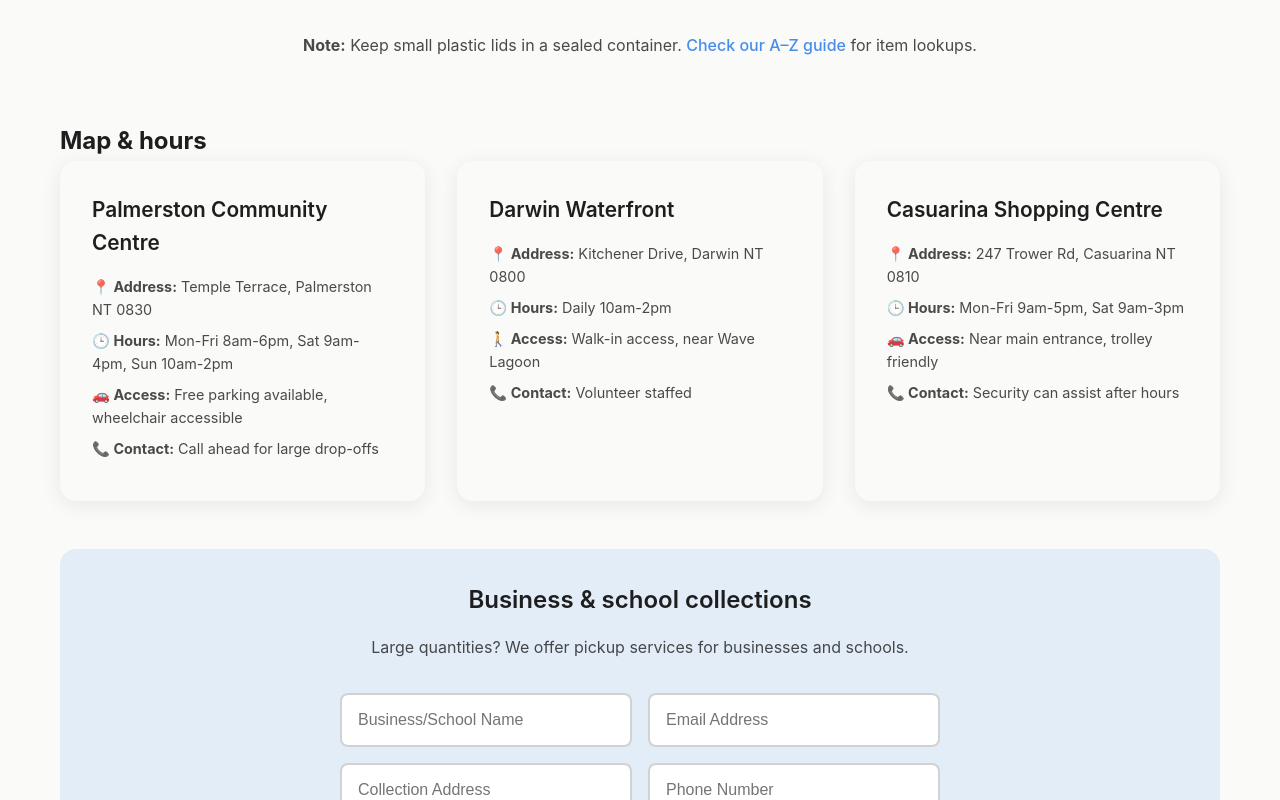
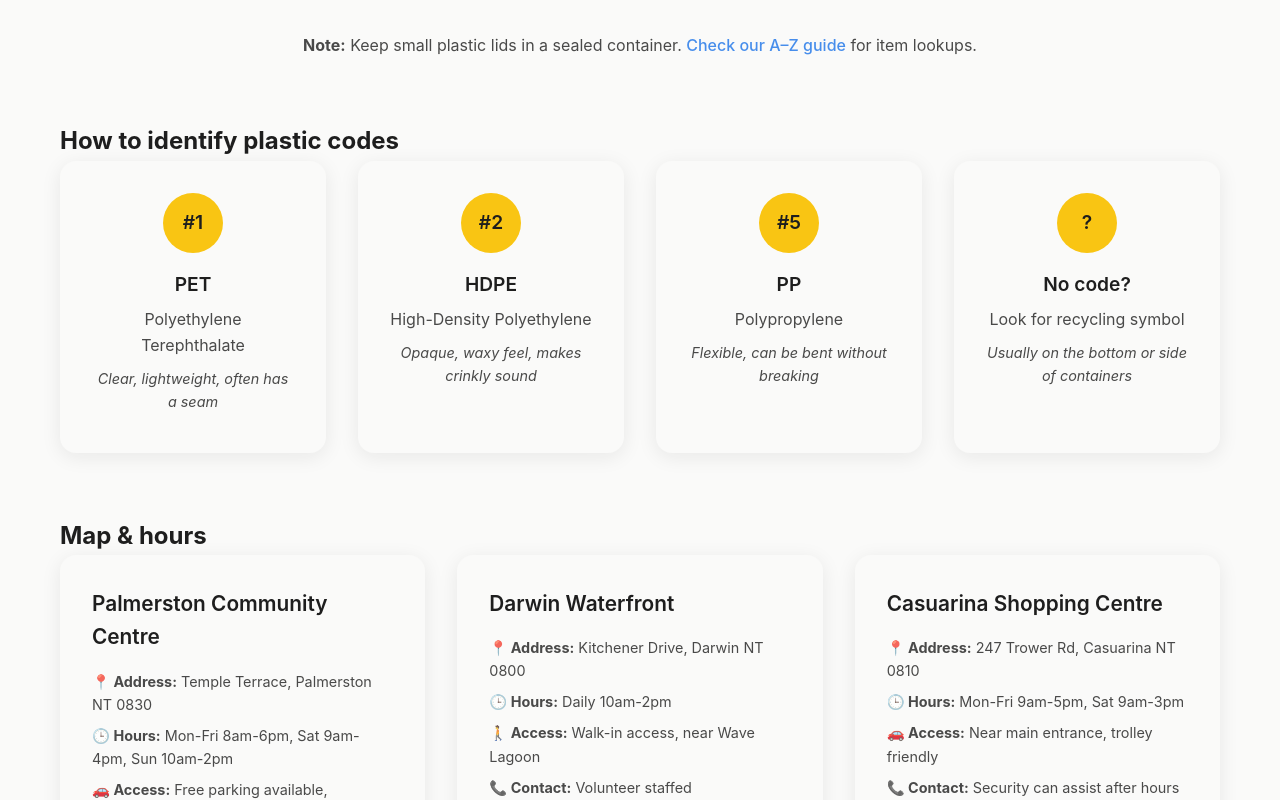
Before and after one commit to aldrinmagno/preciousplasticau, a Vue app: page /plastic-drop-off in a window 1280 px wide. Shown: the part 901-1701 px from the top of the page. Built offline with nearby package versions, Linux system fonts and the light colour scheme; the HTML template or start-up script is replaced by a standard one.

Commit message:
Updated Home.vue

```diff
--- a/src/views/AZPlasticRecycling.vue
+++ b/src/views/AZPlasticRecycling.vue
@@ -70,6 +70,12 @@
       <section class="identify-section">
         <h2>How to identify plastic codes</h2>
         <div class="identify-grid">
+          <div class="identify-card">
+            <div class="code-example">#1</div>
+            <h3>PET</h3>
+            <p>Polyethylene Terephthalate</p>
+            <p class="characteristics">Clear, lightweight, often has a seam</p>
+          </div>
           <div class="identify-card">
             <div class="code-example">#2</div>
             <h3>HDPE</h3>
@@ -188,9 +194,9 @@ export default {
           id: 4,
           name: 'Bottles (drink)',
           resinCode: '#1 PET',
-          accepted: false,
+          accepted: true,
           prepNotes: 'Remove caps and labels. Rinse clean.',
-          yellowBin: 'Yes',
+          yellowBin: 'Yes, but we can also use them',
           relatedItems: ['Water bottles', 'Soft drink bottles']
         },
         {
@@ -224,9 +230,9 @@ export default {
           id: 8,
           name: 'Egg cartons (plastic)',
           resinCode: '#1 PET',
-          accepted: false,
+          accepted: true,
           prepNotes: 'Remove any labels or stickers.',
-          yellowBin: 'Yes',
+          yellowBin: 'Yes, but we can also use them',
           relatedItems: ['Food packaging', 'Fruit punnets']
         },
         {
@@ -251,9 +257,9 @@ export default {
           id: 11,
           name: 'Honey jars (plastic)',
           resinCode: '#1 PET',
-          accepted: false,
+          accepted: true,
           prepNotes: 'Remove all honey residue with hot water.',
-          yellowBin: 'Yes, if completely clean',
+          yellowBin: 'Yes, but we can also use them if completely clean',
           relatedItems: ['Jam jars', 'Sauce containers']
         },
         {
@@ -278,9 +284,9 @@ export default {
           id: 14,
           name: 'Ketchup bottles',
           resinCode: '#1 PET',
-          accepted: false,
+          accepted: true,
           prepNotes: 'Rinse thoroughly to remove all sauce.',
-          yellowBin: 'Yes',
+          yellowBin: 'Yes, but we can also use them',
           relatedItems: ['Sauce bottles', 'Condiment bottles']
         },
         {
@@ -314,9 +320,9 @@ export default {
           id: 18,
           name: 'Oil bottles',
           resinCode: '#1 PET',
-          accepted: false,
+          accepted: true,
           prepNotes: 'Very difficult to clean. Small amounts of oil contaminate batches.',
-          yellowBin: 'Only if completely clean (very difficult)',
+          yellowBin: 'Only if completely clean - we can use them if spotless',
           relatedItems: ['Cooking oil bottles', 'Olive oil bottles']
         },
         {
@@ -385,7 +391,7 @@ export default {
             "name": "What plastic items can I recycle in Darwin?",
             "acceptedAnswer": {
               "@type": "Answer",
-              "text": "In Darwin, you can recycle clean HDPE (#2) and PP (#5) plastics through our drop-off points. This includes milk bottles, detergent containers, yogurt containers, and bottle caps."
+              "text": "In Darwin, you can recycle clean PET (#1), HDPE (#2), and PP (#5) plastics through our drop-off points. This includes water bottles, milk bottles, detergent containers, yogurt containers, and bottle caps."
             }
           },
           {
@@ -393,7 +399,7 @@ export default {
             "name": "How do I identify plastic resin codes?",
             "acceptedAnswer": {
               "@type": "Answer",
-              "text": "Look for the recycling symbol with a number inside, usually on the bottom of containers. HDPE (#2) has a waxy feel and makes a crinkly sound. PP (#5) is flexible and can be bent without breaking."
+              "text": "Look for the recycling symbol with a number inside, usually on the bottom of containers. PET (#1) is clear and lightweight. HDPE (#2) has a waxy feel and makes a crinkly sound. PP (#5) is flexible and can be bent without breaking."
             }
           },
           {
--- a/src/views/Home.vue
+++ b/src/views/Home.vue
@@ -184,7 +184,7 @@
           </div>
           <div class="faq-item">
             <h3>What plastics can I recycle near me?</h3>
-            <p>We accept clean, dry HDPE (#2) and PP (#5) plastics. Remove labels and caps, sort by code. Check our <router-link to="/a-z-plastic-recycling">A–Z guide</router-link> to look up specific items.</p>
+            <p>We accept clean, dry PET (#1), HDPE (#2), and PP (#5) plastics. Remove labels and caps, sort by code. Check our <router-link to="/a-z-plastic-recycling">A–Z guide</router-link> to look up specific items.</p>
           </div>
           <div class="faq-item">
             <h3>Do you collect from businesses or schools?</h3>
@@ -260,7 +260,7 @@ export default {
             "name": "What plastics can I recycle near me?",
             "acceptedAnswer": {
               "@type": "Answer",
-              "text": "We accept clean, dry HDPE (#2) and PP (#5) plastics. Remove labels and caps, sort by code."
+              "text": "We accept clean, dry PET (#1), HDPE (#2), and PP (#5) plastics. Remove labels and caps, sort by code."
             }
           },
           {
--- a/src/views/PlasticDropOff.vue
+++ b/src/views/PlasticDropOff.vue
@@ -13,6 +13,9 @@
           <div class="accepted-card">
             <h3>✅ Accepted</h3>
             <div class="plastic-list">
+              <div class="plastic-item">
+                <strong>PET #1:</strong> Water bottles, soft drink bottles, food containers
+              </div>
               <div class="plastic-item">
                 <strong>HDPE #2:</strong> Bottles, lids, containers
               </div>
@@ -83,6 +86,37 @@
         </p>
       </section>
 
+      <!-- How to identify plastic codes -->
+      <section class="identify-section">
+        <h2>How to identify plastic codes</h2>
+        <div class="identify-grid">
+          <div class="identify-card">
+            <div class="code-example">#1</div>
+            <h3>PET</h3>
+            <p>Polyethylene Terephthalate</p>
+            <p class="characteristics">Clear, lightweight, often has a seam</p>
+          </div>
+          <div class="identify-card">
+            <div class="code-example">#2</div>
+            <h3>HDPE</h3>
+            <p>High-Density Polyethylene</p>
+            <p class="characteristics">Opaque, waxy feel, makes crinkly sound</p>
+          </div>
+          <div class="identify-card">
+            <div class="code-example">#5</div>
+            <h3>PP</h3>
+            <p>Polypropylene</p>
+            <p class="characteristics">Flexible, can be bent without breaking</p>
+          </div>
+          <div class="identify-card">
+            <div class="code-example">?</div>
+            <h3>No code?</h3>
+            <p>Look for recycling symbol</p>
+            <p class="characteristics">Usually on the bottom or side of containers</p>
+          </div>
+        </div>
+      </section>
+
       <!-- Map & Hours -->
       <section class="locations-section">
         <h2>Map & hours</h2>
@@ -142,8 +176,13 @@
         <h2>Frequently asked questions</h2>
         <div class="faq-grid">
           <div class="faq-item">
+            <h3>Do you accept PET #1 plastic bottles?</h3>
+            <p>Yes! We now accept clean PET #1 bottles including water bottles, soft drink bottles, and clear food containers. Remove all labels and caps, and rinse thoroughly before drop-off.</p>
+          </div>
+
+          <div class="faq-item">
             <h3>Do you take bottle caps for recycling in Darwin?</h3>
-            <p>Yes! We accept bottle caps if they're made from PP (#5) or HDPE (#2). Check the recycling code on the cap. Keep small caps in a sealed container or bag to prevent them from getting lost.</p>
+            <p>Yes! We accept bottle caps if they're made from PP (#5), HDPE (#2), or PET (#1). Check the recycling code on the cap. Keep small caps in a sealed container or bag to prevent them from getting lost.</p>
           </div>
 
           <div class="faq-item">
@@ -153,7 +192,7 @@
 
           <div class="faq-item">
             <h3>Do you accept mixed plastics?</h3>
-            <p>No, we only accept clean, sorted HDPE (#2) and PP (#5) plastics. Mixed or contaminated plastics can't be processed in our machines. Use our <router-link to="/a-z-plastic-recycling">A–Z guide</router-link> to identify plastic types.</p>
+            <p>No, we only accept clean, sorted PET (#1), HDPE (#2), and PP (#5) plastics. Mixed or contaminated plastics can't be processed in our machines. Use our <router-link to="/a-z-plastic-recycling">A–Z guide</router-link> to identify plastic types.</p>
           </div>
 
           <div class="faq-item">
@@ -446,6 +485,56 @@ export default {
   text-decoration: underline;
 }
 
+.identify-section {
+  margin-bottom: 4rem;
+}
+
+.identify-grid {
+  display: grid;
+  grid-template-columns: repeat(auto-fit, minmax(200px, 1fr));
+  gap: 2rem;
+}
+
+.identify-card {
+  background: #FAFAF9;
+  border-radius: 16px;
+  padding: 2rem;
+  text-align: center;
+  box-shadow: 0 4px 20px rgba(30, 30, 30, 0.08);
+}
+
+.code-example {
+  background: #F9C513;
+  color: #1E1E1E;
+  width: 60px;
+  height: 60px;
+  border-radius: 50%;
+  display: flex;
+  align-items: center;
+  justify-content: center;
+  font-weight: 600;
+  font-size: 1.2rem;
+  margin: 0 auto 1rem;
+}
+
+.identify-card h3 {
+  font-size: 1.2rem;
+  font-weight: 600;
+  margin-bottom: 0.5rem;
+  color: #1E1E1E;
+}
+
+.identify-card p {
+  color: #1E1E1E;
+  opacity: 0.8;
+  margin-bottom: 0.5rem;
+}
+
+.characteristics {
+  font-style: italic;
+  font-size: 0.9rem;
+}
+
 .locations-section {
   margin-bottom: 4rem;
 }
--- a/src/views/Shop.vue
+++ b/src/views/Shop.vue
@@ -125,6 +125,7 @@
         <div class="materials-content">
           <div class="materials-info">
             <h3>HDPE/PP sourcing and tracing</h3>
+            <h3>PET/HDPE/PP sourcing and tracing</h3>
             <p>Every product comes with a batch ID that traces back to the specific plastic donations we received. We can tell you which suburbs your product came from and approximately how many containers were diverted from landfill.</p>
             <div class="tracing-features">
               <div class="feature">
@@ -145,6 +146,10 @@
             <h3>Current material stocks</h3>
             <div class="stock-items">
               <div class="stock-item">
+                <span class="stock-type">PET #1</span>
+                <span class="stock-amount">280kg processed</span>
+              </div>
+              <div class="stock-item">
                 <span class="stock-type">HDPE #2</span>
                 <span class="stock-amount">450kg processed</span>
               </div>
@@ -154,7 +159,7 @@
               </div>
               <div class="stock-item">
                 <span class="stock-type">Mixed colours</span>
-                <span class="stock-amount">12 colour batches</span>
+                <span class="stock-amount">15 colour batches</span>
               </div>
             </div>
           </div>
```
